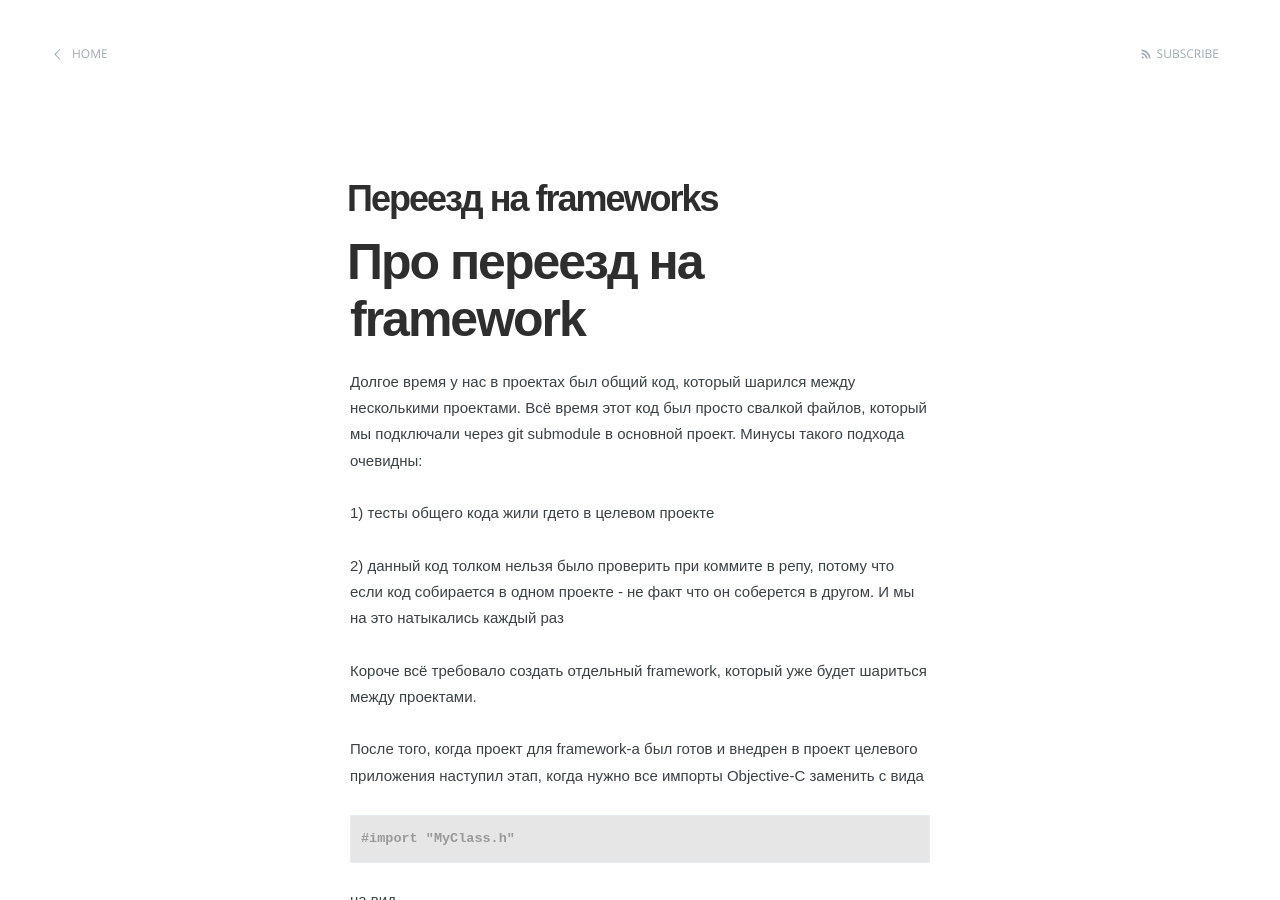
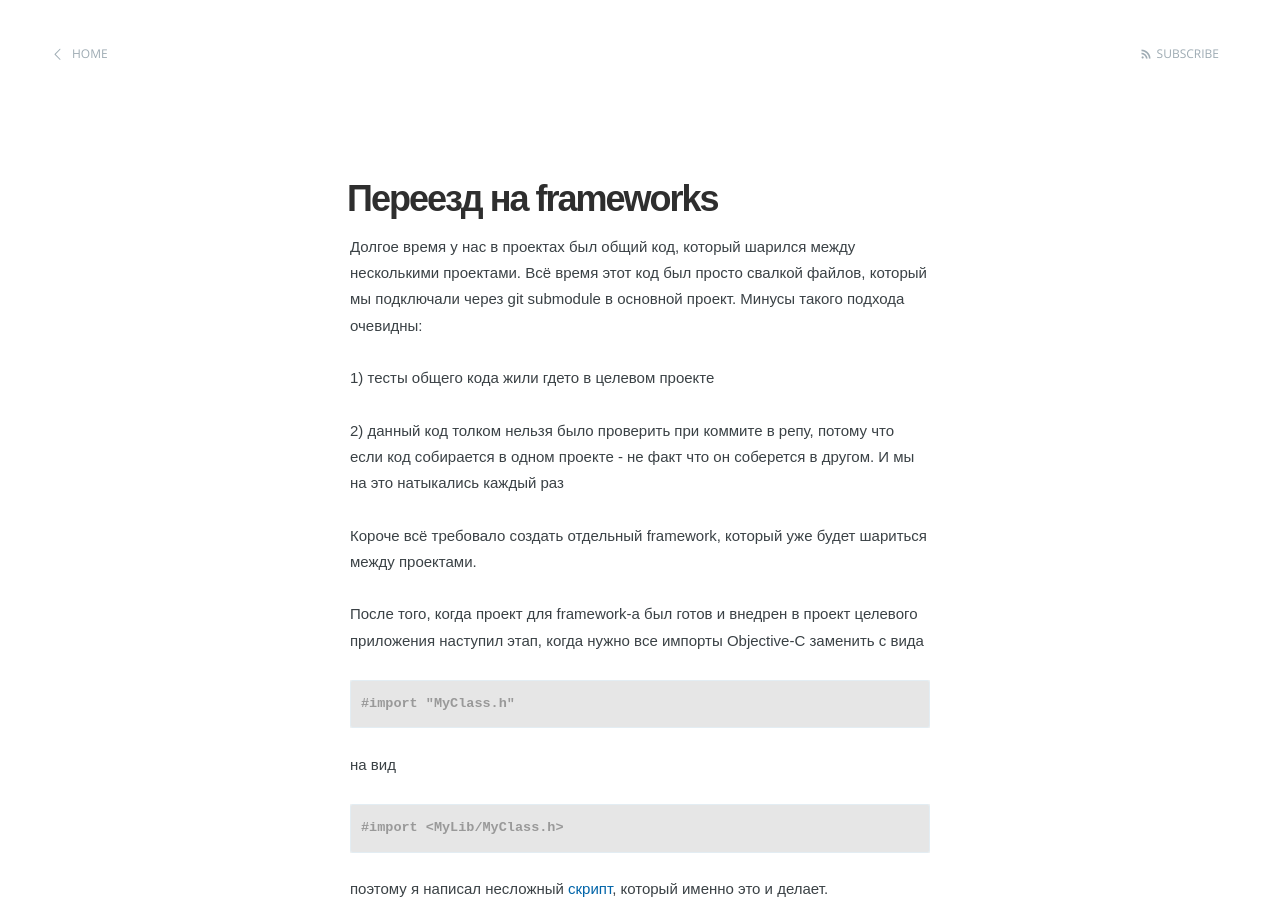
Before and after one commit to chchrn/chchrn.github.io, a Jekyll site: the page built from _posts/2020-12-03-migrate_to_frameworks.md, in a window 1280 px wide and 900 px high. Built offline with Jekyll 4.4.1, drawn with Linux system fonts in a browser that asks for light colours.

Commit message:
Added migrate to frameworks article

```diff
--- a/_posts/2020-12-03-migrate_to_frameworks.md
+++ b/_posts/2020-12-03-migrate_to_frameworks.md
@@ -3,8 +3,6 @@
 title:  "Переезд на frameworks"
 date:   2020-12-03
 ---
-
-# Про переезд на framework
 
 Долгое время у нас в проектах был общий код, который шарился между несколькими проектами. Всё время этот код был просто свалкой файлов, который мы подключали через git submodule в основной проект. Минусы такого подхода очевидны:
 
@@ -36,7 +34,7 @@
 
 [Скрипт на gist](https://gist.github.com/chchrn/8ed1cf3ee02825310f23adf47a9d8310)
 
-## Проблемы
+#### Проблемы
 
 **Framework Search Path**
 
@@ -46,7 +44,7 @@
 Была проблема в том, что в основном приложении есть Configurations отличные то Debug и Release, опытным путем выяснилось, что если проект подключен как подпроект, то в нем должны быть такие же схемы. Пришлось завести с либе схемы такие же как в основных приложениях
 
 
-## Refs
+#### Refs
 
 
 [https://stackoverflow.com/questions/34681435/how-to-add-a-framework-inside-another-framework-umbrella-framework/37553768](https://stackoverflow.com/questions/34681435/how-to-add-a-framework-inside-another-framework-umbrella-framework/37553768)
```
